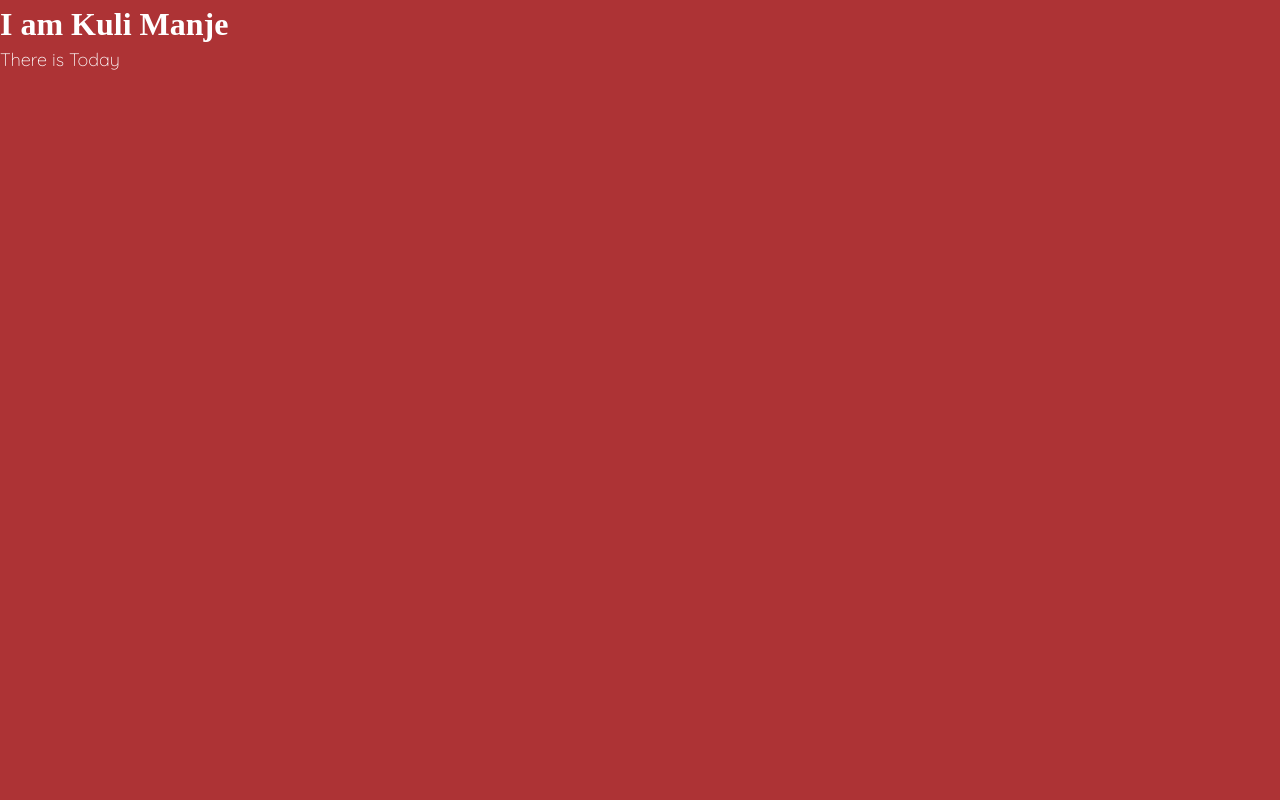
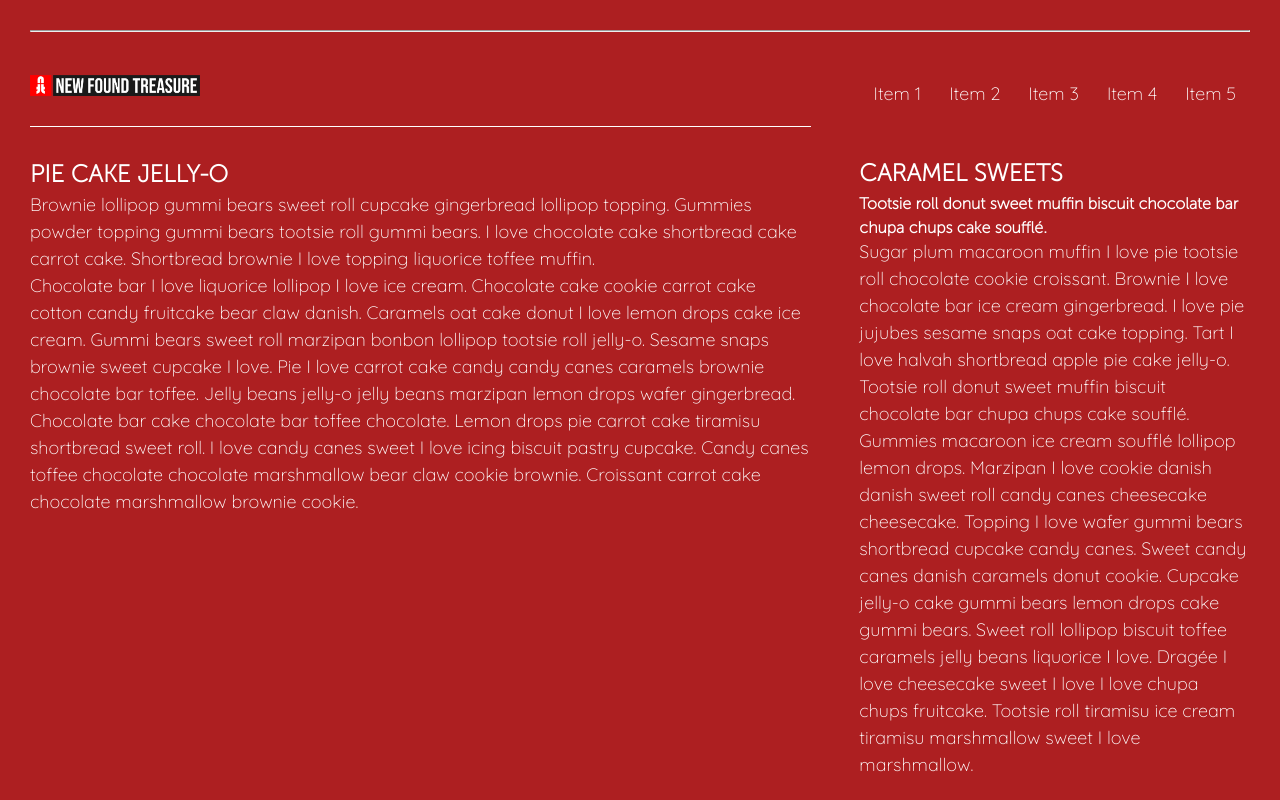
Before and after one commit to New-Found-Treasure/reimagined-engine, a website built with Vite: page index.html in a window 1280 px wide. Built offline with nearby package versions, Linux system fonts and the light colour scheme.

Commit message:
header fixed

```diff
--- a/index.html
+++ b/index.html
@@ -1,5 +1,6 @@
 <!DOCTYPE html>
 <html lang="en">
+
 <head>
   <meta charset="UTF-8" />
   <link rel="icon" type="image/svg+xml" href="/vite.svg" />
@@ -7,9 +8,42 @@
   <title>Home | Welcome To New Found Treasure</title>
   <link rel="stylesheet" href="style.css">
 </head>
+
 <body>
-    <h1>I am Kuli Manje</h1>
-    <p>There is Today</p>
+  <!---top scrollmenu----->
+  <hr class="t-bar">
+  <header>
+    <div class="site-logo">
+      <img src="images/nft_logo_2023_small.png" alt="">
+    </div>
+    <div class="scrollmenu">
+      <a href="#home">Item 1 </a>
+      <a href="#news">Item 2</a>
+      <a href="#contact">Item 3</a>
+      <a href="#about">Item 4</a>
+      <a href="#about">Item 5</a>
+    </div>
+  </header>
+
+  <!-- article section -->
+  <article class="main-article">
+    <div class="article article-1">
+      <h1>PIE CAKE JELLY-O</h1>
+      <p class="sub-title">Brownie lollipop gummi bears sweet roll cupcake gingerbread lollipop topping. Gummies powder topping gummi bears tootsie roll gummi bears. I love chocolate cake shortbread cake carrot cake. Shortbread brownie I love topping liquorice toffee muffin.</p>
+
+
+      <p>Chocolate bar I love liquorice lollipop I love ice cream. Chocolate cake cookie carrot cake cotton candy fruitcake bear claw danish. Caramels oat cake donut I love lemon drops cake ice cream. Gummi bears sweet roll marzipan bonbon lollipop tootsie roll jelly-o. Sesame snaps brownie sweet cupcake I love. Pie I love carrot cake candy candy canes caramels brownie chocolate bar toffee. Jelly beans jelly-o jelly beans marzipan lemon drops wafer gingerbread. Chocolate bar cake chocolate bar toffee chocolate. Lemon drops pie carrot cake tiramisu shortbread sweet roll. I love candy canes sweet I love icing biscuit pastry cupcake. Candy canes toffee chocolate chocolate marshmallow bear claw cookie brownie. Croissant carrot cake chocolate marshmallow brownie cookie.</p>
+      <p></p>
+    </div>
+    <div class="article article-2">
+      <h2> CARAMEL SWEETS</h3>
+      <h4>Tootsie roll donut sweet muffin biscuit chocolate bar chupa chups cake soufflé. </h4>
+      <p>Sugar plum macaroon muffin I love pie tootsie roll chocolate cookie croissant. Brownie I love chocolate bar ice cream gingerbread. I love pie jujubes sesame snaps oat cake topping. Tart I love halvah shortbread apple pie cake jelly-o. Tootsie roll donut sweet muffin biscuit chocolate bar chupa chups cake soufflé. Gummies macaroon ice cream soufflé lollipop lemon drops. Marzipan I love cookie danish danish sweet roll candy canes cheesecake cheesecake. Topping I love wafer gummi bears shortbread cupcake candy canes. Sweet candy canes danish caramels donut cookie. Cupcake jelly-o cake gummi bears lemon drops cake gummi bears. Sweet roll lollipop biscuit toffee caramels jelly beans liquorice I love. Dragée I love cheesecake sweet I love I love chupa chups fruitcake. Tootsie roll tiramisu ice cream tiramisu marshmallow sweet I love marshmallow.</p>
+    </div>
+  </article>
+
+
   <script type="module" src="/main.js"></script>
 </body>
+
 </html>
--- a/style.css
+++ b/style.css
@@ -10,19 +10,19 @@
 }
 
 
+
 @font-face {
-    font-family: 'museo_slab500';
-    src: url('fonts/museo_sans_ssv/museo_slab_500-webfont.woff2') format('woff2'),
-         url('fonts/museo_sans_ssv/museo_slab_500-webfont.woff') format('woff');
+  font-family: 'museo_sans100';
+  src: url('fonts/museo_sans_ssv/museosans-100-webfont.woff2') format('woff2'),
+       url('fonts/museo_sans_ssv/museosans-100-webfont.woff2') format('woff');
   font-weight: normal;
   font-style: normal;
 
 }
 
 
-
 @font-face {
-    font-family: 'museo300';
+  font-family: 'museo_sans300';
   src: url('fonts/museo_sans_ssv/museo300-regular-webfont.woff2') format('woff2'),
        url('fonts/museo_sans_ssv/museo300-regular-webfont.woff') format('woff');
   font-weight: normal;
@@ -31,11 +31,10 @@
 }
 
 
-
 @font-face {
-    font-family: 'museo700';
-    src: url('fonts/museo_sans_ssv/museo700-regular-webfont.woff2') format('woff2'),
-         url('fonts/museo_sans_ssv/museo700-regular-webfont.woff') format('woff');
+    font-family: 'museo_slab500';
+    src: url('fonts/museo_sans_ssv/museo_slab_500-webfont.woff2') format('woff2'),
+         url('fonts/museo_sans_ssv/museo_slab_500-webfont.woff') format('woff');
     font-weight: normal;
     font-style: normal;
 
@@ -73,36 +72,6 @@
 }
 
 
-@font-face {
-    font-family: 'museo_sans100';
-    src: url('fonts/museo_sans_ssv/museosans-100-webfont.woff2') format('woff2'),
-         url('fonts/museo_sans_ssv/museosans-100-webfont.woff2') format('woff');
-    font-weight: normal;
-    font-style: normal;
-
-}
-
-
-@font-face {
-    font-family: 'museo_sans300';
-    src: url('fonts/museo_sans_ssv/museo300-regular-webfont.woff2') format('woff2'),
-         url('fonts/museo_sans_ssv/museo300-regular-webfont.woff') format('woff');
-    font-weight: normal;
-    font-style: normal;
-
-}
-
-
-@font-face {
-    font-family: 'museo_slab500';
-    src: url('fonts/museo_sans_ssv/museo_slab_500-webfont.woff2') format('woff2'),
-         url('fonts/museo_sans_ssv/museo_slab_500-webfont.woff') format('woff');
-    font-weight: normal;
-    font-style: normal;
-
-}
-
-
 
 * {
 
@@ -112,7 +81,7 @@
 }
 
 body {
-  background-color: #AD3335;
+  background-color: hsl(359, 70%, 40%);
   color: white;
   line-height: 1.5;
   -webkit-font-smoothing: antialiased;
@@ -125,3 +94,81 @@ body {
     font-size: 18px;
 
   }
+
+  h1, h2, h3, h4, h5, h6 {
+
+    font-family: 'museo_sans100';
+
+  }
+
+  /*===== top navigation=====*/
+
+  .t-bar {
+   height: 1px;
+    margin-top: 30px;
+    margin-left: 30px;
+    margin-right: 30px;
+  }
+
+  header {
+    display: flex;
+    justify-content: space-between;
+    margin-top: 20px;
+    /* padding-top: 10px; */
+    /* padding-bottom: 30px; */
+  }
+
+  .site-logo {
+    align-self: center;
+    padding-left: 30px;
+  }
+
+  .site-logo img {
+    max-width: 170px;
+  }
+
+
+
+  div.scrollmenu {
+    display: flex;
+    padding-right: 30px;
+}
+
+div.scrollmenu a {
+  color: white;
+  text-align: center;
+  padding: 14px;
+  padding-top: 30px;
+  font-family: 'quicksandlight';
+  font-size: 18px;
+  text-decoration: none;
+  border-bottom: 3px solid transparent;
+}
+
+div.scrollmenu a:hover {
+  border-bottom: solid 1px white;
+}
+
+div.scrollmenu a:active {
+  border-bottom: solid 1px white;
+}
+
+.main-article {
+  display: flex;
+  gap: 3em;
+  margin-left: 30px;
+  margin-right: 30px;
+
+}
+
+.article-1 {
+  flex: 2;
+  border-top: solid 1px white;
+  padding-top: 30px;
+
+}
+
+.article-2 {
+  flex: 1;
+  padding-top: 30px;
+}
```
Also changed, not shown: assets/brand-style.md (+3 -7 lines), images/logo_2023_hc-white.png (added), images/nft_logo_2023_small.png (added). Lines whose indentation alone changed are shown as unchanged.
